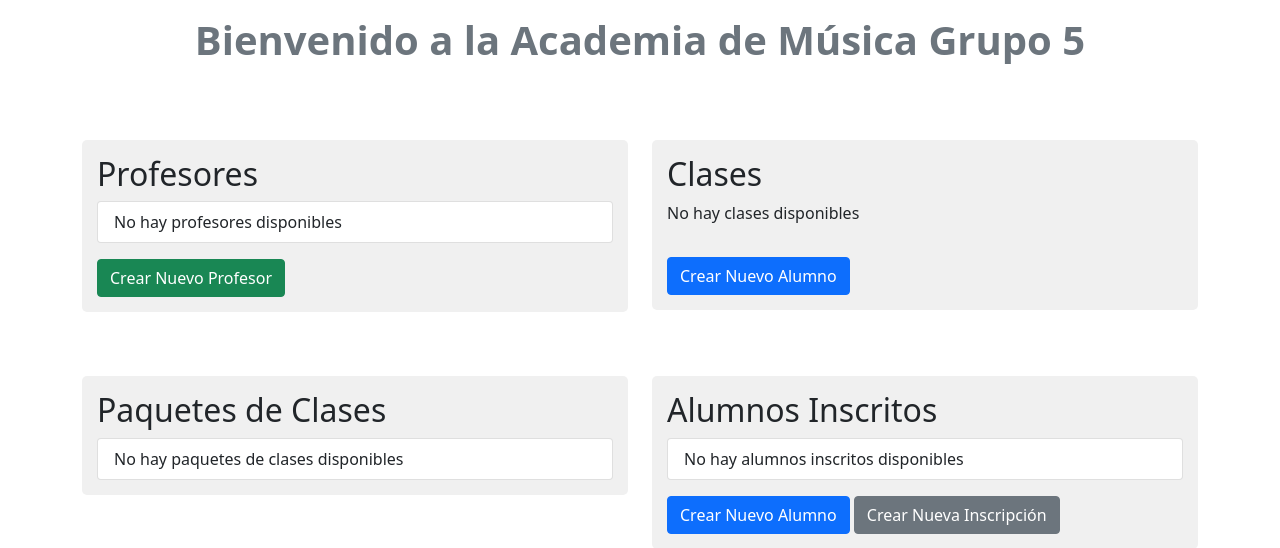
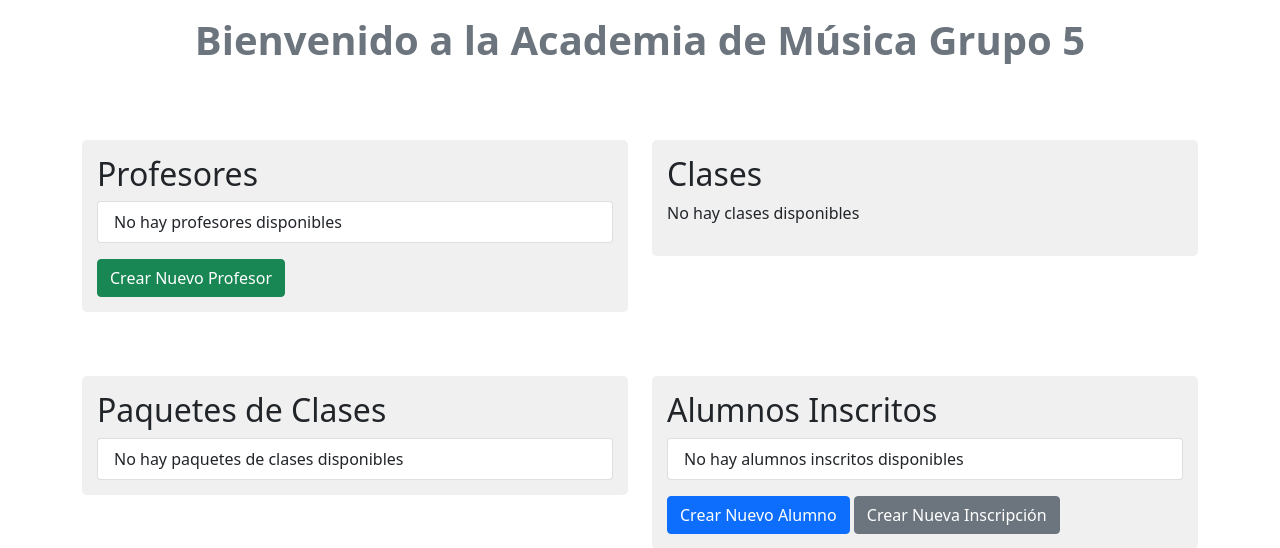
Before and after one commit to ea-analisisdatos/grupo5_musica_armonia, a Django app: page / in a window 1280 px wide. Shown: the part 56-604 px from the top of the page. Run offline with Django 5.2, Linux system fonts and the light colour scheme; data that the repository does not hold is empty.

Commit message:
borrado de boton innecesario debajo de las Clases de la home

```diff
--- a/api/templates/api/home.html
+++ b/api/templates/api/home.html
@@ -130,7 +130,7 @@
                         <p>No hay clases disponibles</p>
                         {% endfor %}
                     </div>
-                    <a href="{% url 'create_student' %}" class="btn btn-primary mt-3">Crear Nuevo Alumno</a>
+
                 </div>
             </div>
         </div>
```
